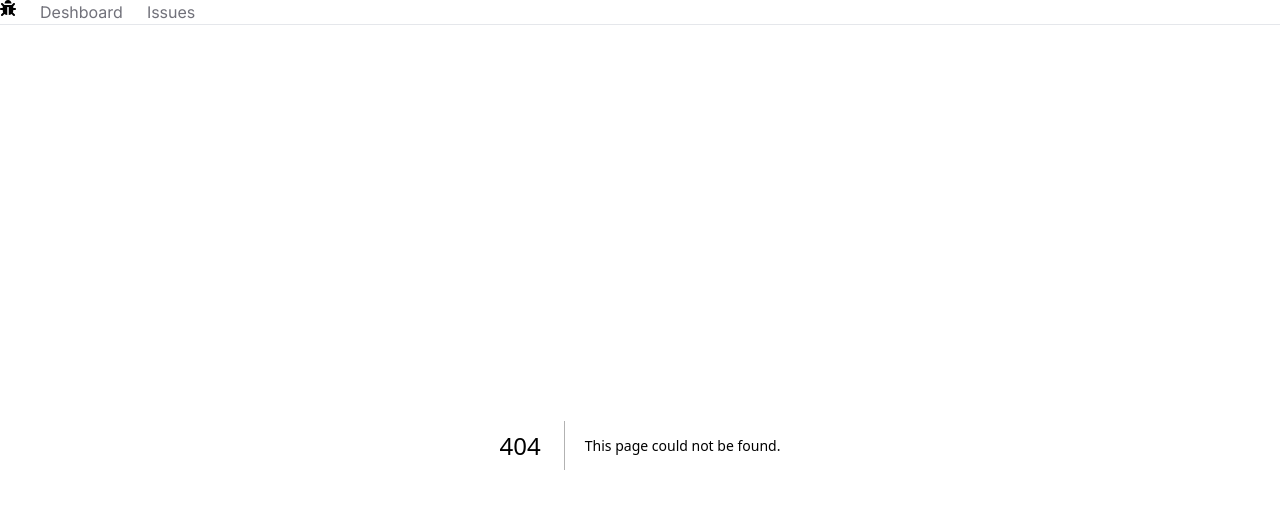
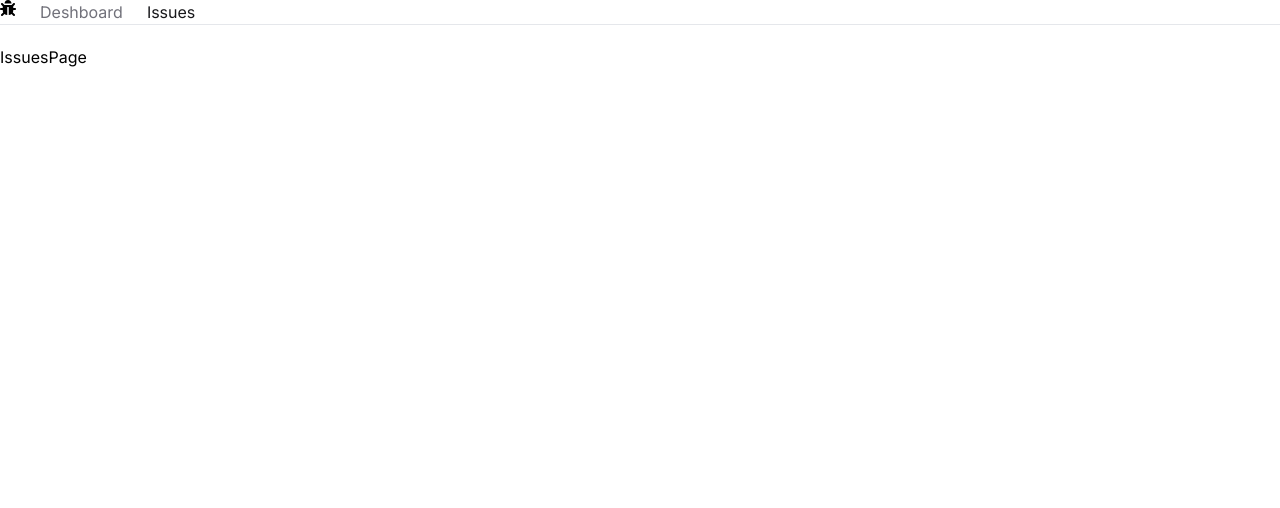
Before and after one commit to giorgibliadze/issue-tracker, a Next.js app: page /issues in a window 1280 px wide. Before the commit this address had no page. Shown: the top 508 px of the page. Built offline with nearby package versions, Linux system fonts and the light colour scheme.

Commit message:
Style the active link in the navbar

```diff
--- a/app/Navbar.tsx
+++ b/app/Navbar.tsx
@@ -1,11 +1,17 @@
+"use client";
+
 import React from "react";
 import Link from "next/link";
 import { FaBug } from "react-icons/fa";
+import { usePathname } from "next/navigation";
+import classNames from "classnames";
 
 const Navbar = () => {
+  const currentPath = usePathname();
+  console.log(currentPath);
   const links = [
     { label: "Deshboard", href: "/" },
-    { label: "Issues", href: "/" },
+    { label: "Issues", href: "/issues" },
   ];
 
   return (
@@ -17,7 +23,11 @@
         {links.map((link) => (
           <Link
             key={link.href}
-            className="text-zinc-500 hover:text-zinc-800"
+            className={classNames({
+              "text-zinc-900": link.href === currentPath,
+              "text-zinc-500": link.href !== currentPath,
+              "hover:text-zinc-800 transition-colors": true,
+            })}
             href={link.href}
           >
             {link.label}
--- /dev/null
+++ b/app/issues/page.tsx
@@ -0,0 +1,7 @@
+import React from "react";
+
+const IssuesPage = () => {
+  return <div>IssuesPage</div>;
+};
+
+export default IssuesPage;
--- a/package.json
+++ b/package.json
@@ -13,6 +13,7 @@
     "@types/react": "18.2.48",
     "@types/react-dom": "18.2.18",
     "autoprefixer": "10.4.17",
+    "classnames": "^2.3.2",
     "eslint": "8.56.0",
     "eslint-config-next": "14.1.0",
     "next": "14.1.0",
```
Also changed, not shown: 1 other file (tests, documents, lock files or other folders).
